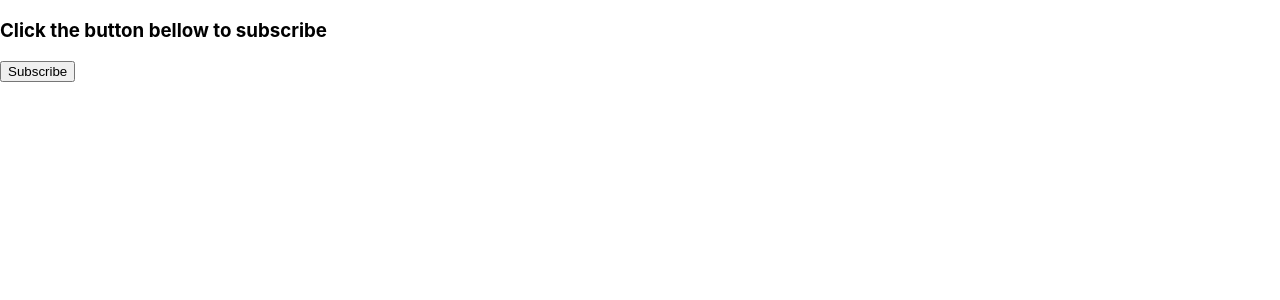
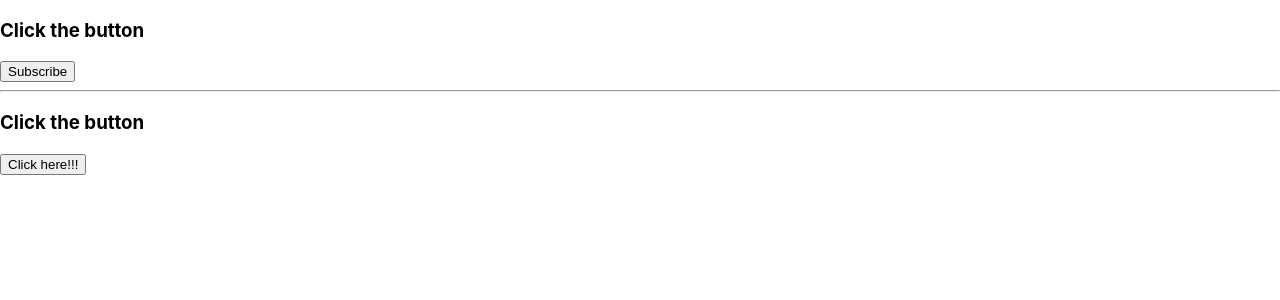
Before and after one commit to tgmrks/react-hooks, a React (Create React App) app: page / in a window 1280 px wide. Shown: the top 300 px of the page. Built offline with nearby package versions, Linux system fonts and the light colour scheme.

Commit message:
useState

```diff
--- a/src/App.jsx
+++ b/src/App.jsx
@@ -1,10 +1,12 @@
 import './App.css';
-import NewComp from './NewComp'
+import ClassComp from './ClassComp'
+import FunctionComp from './FunctionComp'
 
 function App() {
   return (
     <div>
-      <NewComp />
+      <ClassComp />
+      <FunctionComp />
     </div>
   );
 }
--- a/src/NewComp.jsx
+++ b/src/ClassComp.jsx
@@ -1,17 +1,17 @@
 import React from 'react';
 
-class NewComp extends React.Component {
+class ClassComp extends React.Component {
     constructor(props) {
         super(props);
         this.state = {
-            message: "Click the button bellow to subscribe",
+            message: "Click the button",
             btn: "Subscribe"
         };
     }
 
     BtnChange = () => {
         this.setState({
-            message: "Hit the bell",
+            message: "Button was clicked",
             btn: "Subscribed"
         });
     };
@@ -25,4 +25,4 @@ class NewComp extends React.Component {
         );
     }
 }
-export default NewComp;
+export default ClassComp;
--- /dev/null
+++ b/src/FunctionComp.jsx
@@ -0,0 +1,20 @@
+import React, { useState } from 'react';
+
+function FunctionComp() {
+    const [btn, setBtn] = useState("Click here!!!");
+    const [msg, setMsg] = useState("Click the button")
+
+    function Clicking(){
+        setBtn("Clicked !")
+        setMsg("Thx for clicking the button")
+    }
+
+    return (
+        <div>
+            <hr/>
+            <h3>{msg}</h3>
+            <button onClick={()=>{Clicking()}}>{btn}</button>
+        </div>
+    );
+}
+export default FunctionComp;
```
